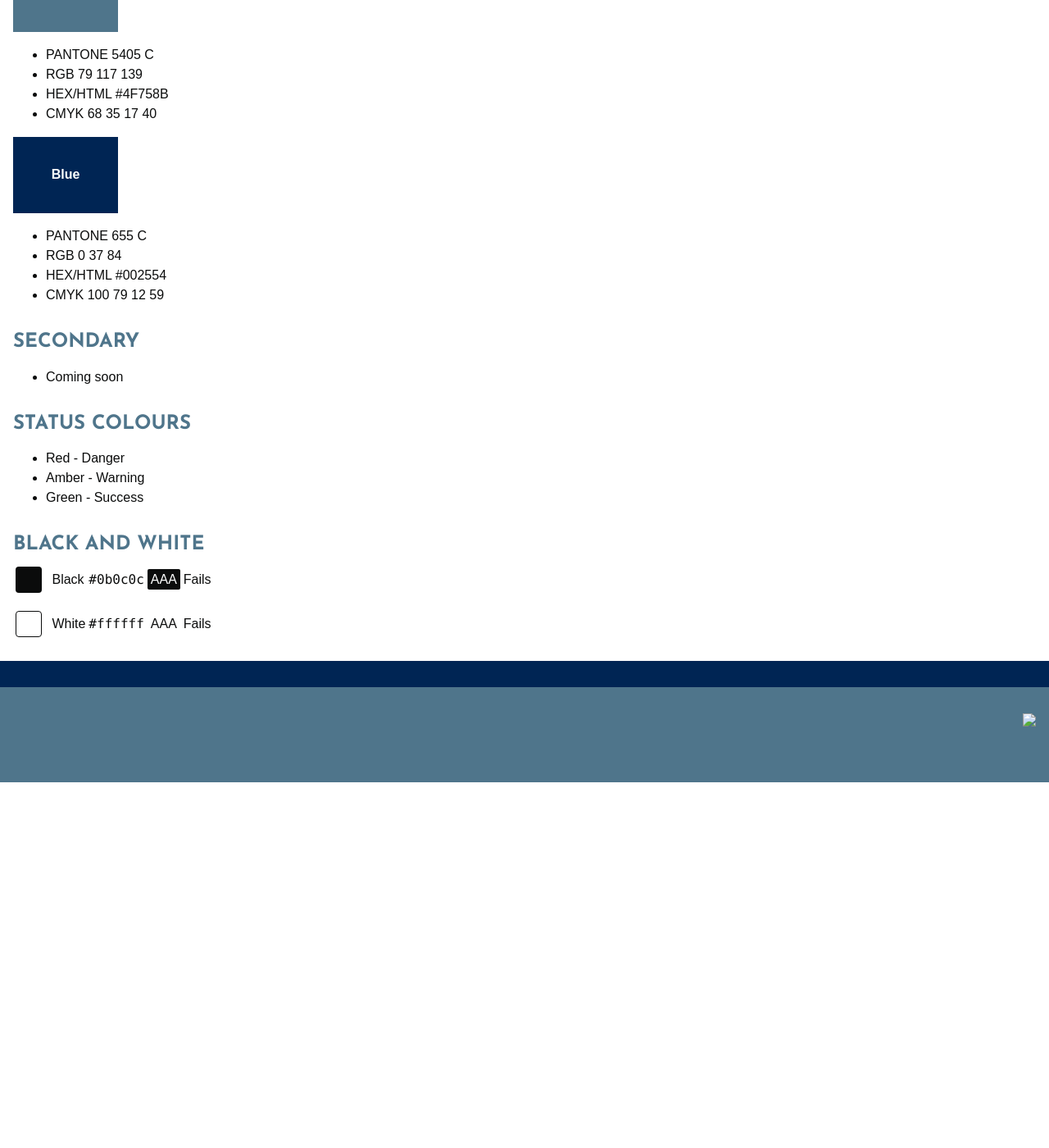
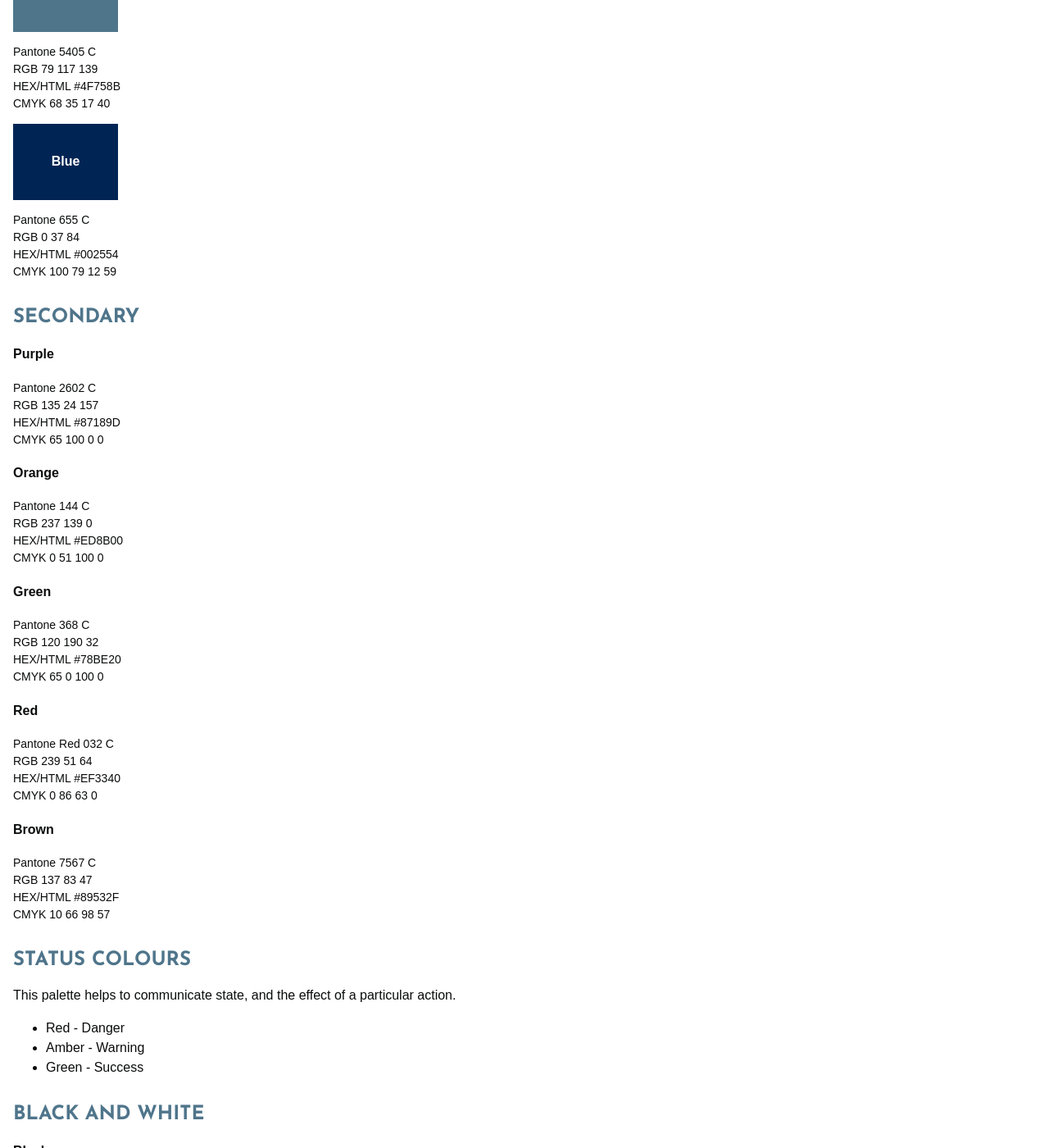
Before and after one commit to rothgov/design-manual, a Jekyll site: the page built from colours.html, in a window 1280 px wide and 1400 px high, scrolled down 662 px. Shown: the whole window at 82% size. Built offline with Jekyll 4.4.1, drawn with Linux system fonts in a browser that asks for light colours; some web fonts are replaced; before the commit the page ends 1616 px from its top, so only the background shows below that; some of the changed text lies outside the part shown.

Commit message:
Update colours.html

```diff
--- a/colours.html
+++ b/colours.html
@@ -22,8 +22,8 @@ layout: default
     <div class="dib w4 tc bg-grey-5 white pa3">
       <h4>Grey</h4>
     </div>
-    <ul class="lh-copy">
-      <li>PANTONE 5405 C</li>
+    <ul class="f6 list pl0 lh-copy">
+      <li>Pantone 5405 C</li>
       <li>RGB 79 117 139</li>
       <li>HEX/HTML #4F758B</li>
       <li>CMYK 68 35 17 40</li>
@@ -31,52 +31,67 @@ layout: default
     <div class="dib w4 tc bg-blue-5 white pa3">
       <h4>Blue</h4>
     </div>
-    <ul class="lh-copy">
-      <li>PANTONE 655 C</li>
+    <ul class="f6 list pl0 lh-copy">
+      <li>Pantone 655 C</li>
       <li>RGB 0 37 84</li>
       <li>HEX/HTML #002554</li>
       <li>CMYK 100 79 12 59</li>
     </ul>
     <h3 class="f3 josefin ttu mt4 mb0 grey-5">Secondary</h3>
-    <ul class="lh-copy">
-      <li>Coming soon</li>
+    <h4>Purple</h4>
+    <ul class="f6 list pl0 lh-copy">
+      <li>Pantone 2602 C</li>
+      <li>RGB 135 24 157</li>
+      <li>HEX/HTML #87189D</li>
+      <li>CMYK 65 100 0 0</li>
+    </ul>
+    <h4>Orange</h4>
+    <ul class="f6 list pl0 lh-copy">
+      <li>Pantone 144 C</li>
+      <li>RGB 237 139 0</li>
+      <li>HEX/HTML #ED8B00</li>
+      <li>CMYK 0 51 100 0</li>
+    </ul>
+    <h4>Green</h4>
+    <ul class="f6 list pl0 lh-copy">
+      <li>Pantone 368 C</li>
+      <li>RGB 120 190 32</li>
+      <li>HEX/HTML #78BE20</li>
+      <li>CMYK 65 0 100 0</li>
+    </ul>
+    <h4>Red</h4>
+    <ul class="f6 list pl0 lh-copy">
+      <li>Pantone Red 032 C</li>
+      <li>RGB 239 51 64</li>
+      <li>HEX/HTML #EF3340</li>
+      <li>CMYK 0 86 63 0</li>
+    </ul>
+    <h4>Brown</h4>
+    <ul class="f6 list pl0 lh-copy">
+      <li>Pantone 7567 C</li>
+      <li>RGB 137 83 47</li>
+      <li>HEX/HTML #89532F</li>
+      <li>CMYK 10 66 98 57</li>
     </ul>
     <h3 class="f3 josefin ttu mt4 mb0 grey-5">Status colours</h3>
+    <p class="lh-copy">This palette helps to communicate state, and the effect of a particular action.</p>
     <ul class="lh-copy">
       <li>Red - Danger</li>
       <li>Amber - Warning</li>
       <li>Green - Success</li>
     </ul>
     <h3 class="f3 josefin ttu mt4 mb0 grey-5">Black and white</h3>
-    <table>
-      <tbody>
-        <tr>
-          <td>
-            <div class="dib w2 h2 v-mid mr2 br2 bg-black"></div>
-            <p class="dib v-mid">Black</p>
-          </td>
-          <td><code>#0b0c0c</code></td>
-          <td>
-            <p><span class="pa1 br1 bg-black white">AAA</span></p>
-          </td>
-          <td>
-            <p class="grey-10">Fails</p>
-          </td>
-        </tr>
-        <tr>
-          <td>
-            <div class="dib w2 h2 v-mid mr2 br2 ba b--black-10"></div>
-            <p class="dib v-mid">White</p>
-          </td>
-          <td><code>#ffffff</code></td>
-          <td>
-            <p><span class="pa1 br1 bg-grey-20 grey-90">AAA</span></p>
-          </td>
-          <td>
-            <p class="grey-20">Fails</p>
-          </td>
-        </tr>
-      </tbody>
-    </table>
+    <h4>Black</h4>
+    <ul class="f6 list pl0 lh-copy">
+      <li>RGB 11 12 12</li>
+      <li>HEX/HTML #0B0C0C</li>
+      <li>CMYK 0 0 0 100</li>
+    </ul>
+    <h4>White</h4>
+    <ul class="f6 list pl0 lh-copy">
+      <li>RGB 255 255 255</li>
+      <li>HEX/HTML #FFFFFF</li>
+      <li>CMYK 0 0 0 100</li>
+    </ul>
   </div>
 </section>
```
